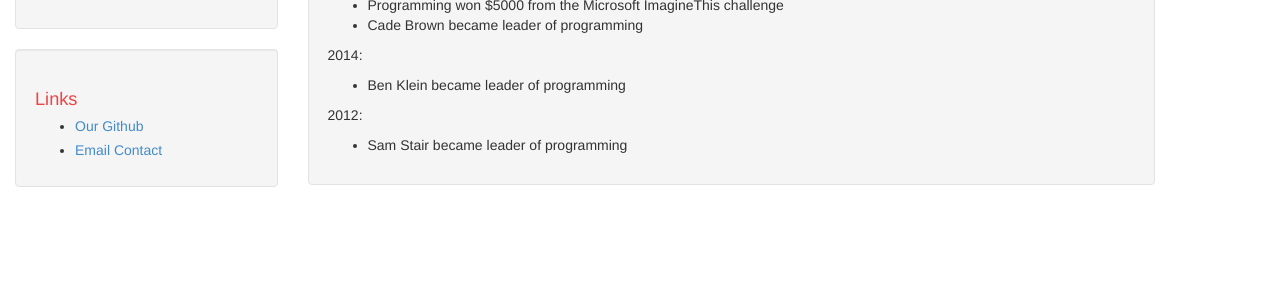
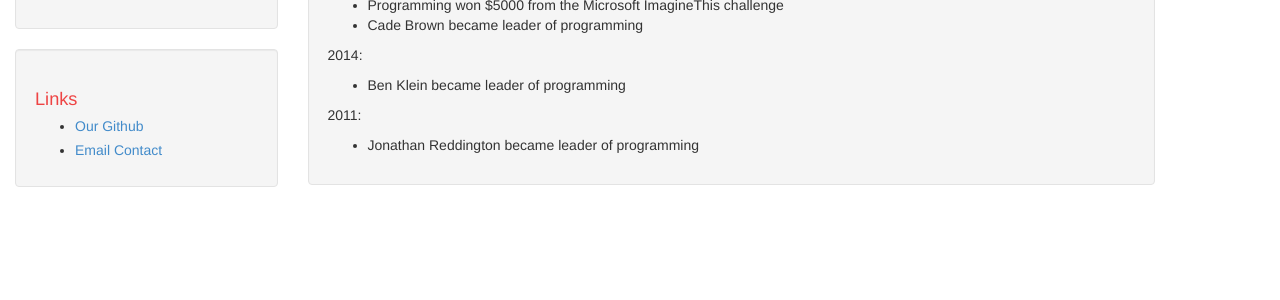
Before and after one commit to LN-STEMpunks/ln-stempunks.github.io, a Jekyll site: the page built from _posts/2017-01-05-LN-STEMpunks-Code-Blog.md, in a window 1280 px wide. Shown: the part 225-525 px from the top of the page. Built offline with Jekyll 4.4.1, drawn with Linux system fonts in a browser that asks for light colours.

Commit message:
Updated info

```diff
--- a/_posts/2017-01-05-LN-STEMpunks-Code-Blog.md
+++ b/_posts/2017-01-05-LN-STEMpunks-Code-Blog.md
@@ -19,6 +19,6 @@ Here's a short history of the programming group:
   * Ben Klein became leader of programming
 
 
-2012:
+2011:
 
-  * Sam Stair became leader of programming
+  *  Jonathan Reddington became leader of programming
```
